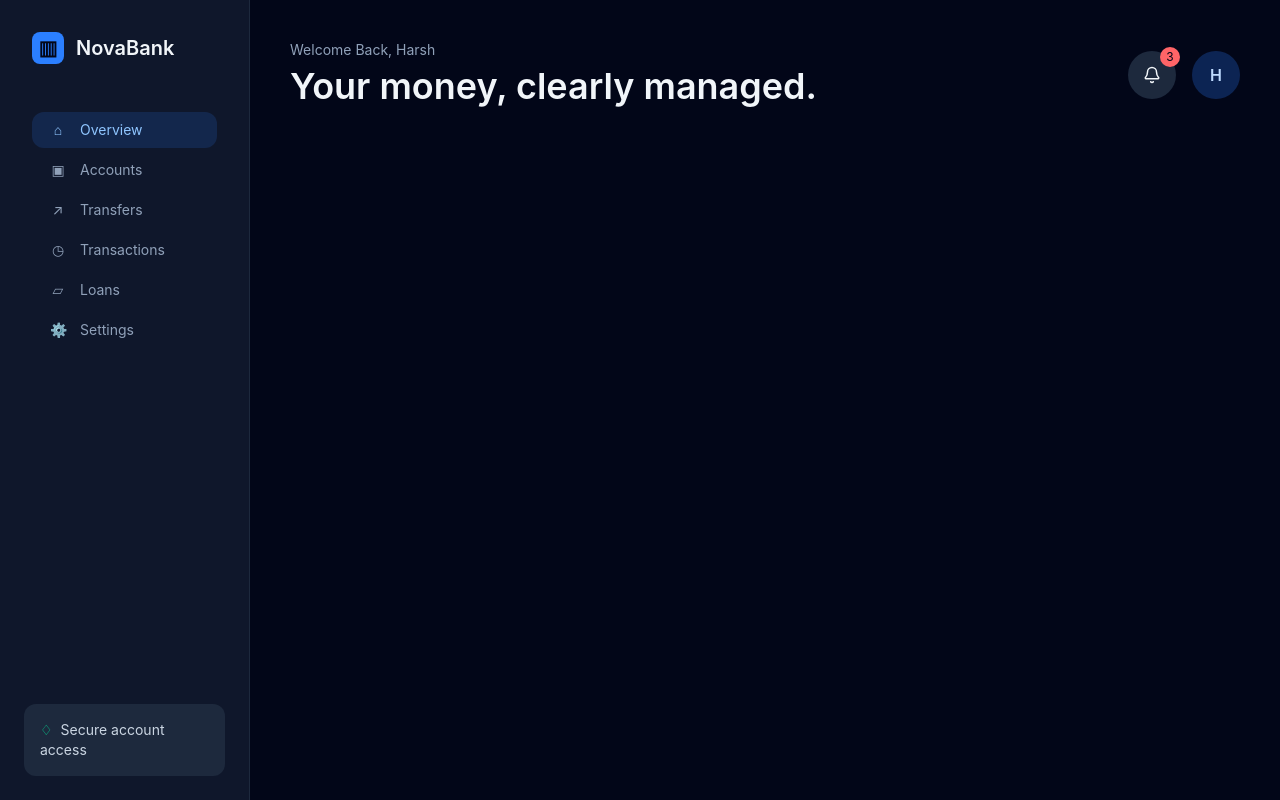
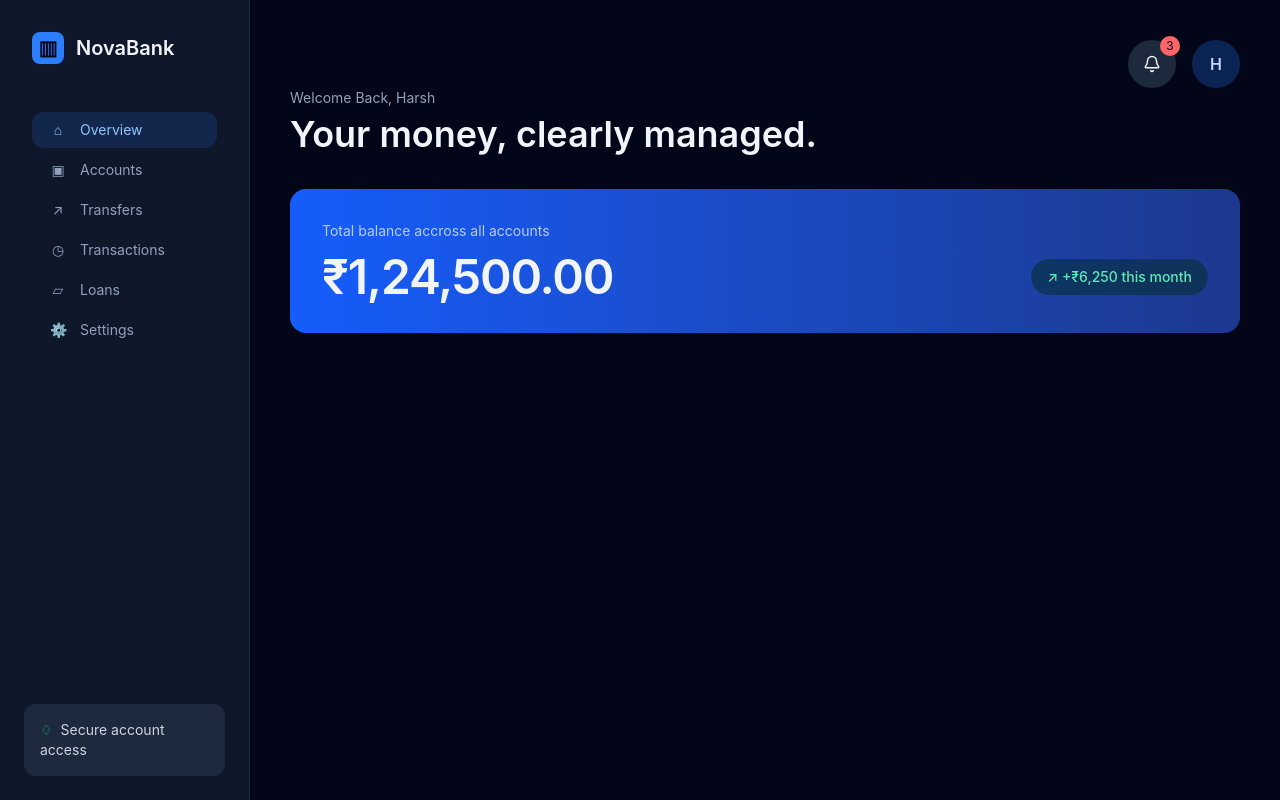
Before and after one commit to HaRsH1213/AI-Powered-Digital-Banking-Platform, a React app in the folder frontend/: page / in a window 1280 px wide. Built offline with nearby package versions, Linux system fonts and the light colour scheme; the HTML template or start-up script is replaced by a standard one.

Commit message:
Dashboard header updated and Build a  balance card

```diff
--- a/frontend/src/components/BalanceCard.jsx
+++ b/frontend/src/components/BalanceCard.jsx
@@ -1,5 +1,17 @@
 const BalanceCard = () => {
-  return <div />
+  return (
+    <section className="rounded-2xl bg-linear-to-r from-blue-600 to-blue-900  p-6 sm:p-8">
+      <p className=" text-sm text-blue-100/80">Total balance accross all accounts</p>
+
+
+      <div className=" mt-3 flex flex-wrap items-center justify-between  ">
+        <p className="text-4xl font-semibold tracking-tight sm:text-5xl">₹1,24,500.00</p>
+
+        <span className="rounded-full bg-emerald-950/50 text-sm px-4 py-2 font-medium text-emerald-300"> ↗ +₹6,250 this month </span>
+      </div>
+
+    </section>
+  )
 }
 
 export default BalanceCard
--- a/frontend/src/components/DashboardHeader.jsx
+++ b/frontend/src/components/DashboardHeader.jsx
@@ -1,34 +1,30 @@
 import { Bell } from "lucide-react";
 const DashboardHeader = ({menuOpen, setMenuOpen}) => {
   return (
-    <header className=" flex items-center mb-8 justify-between">
+    <header className=" mb-8">
+      <div className="flex items-center justify-between">
+        <div className="flex items-center gap-3">
           <button
             type="button"
             onClick={()=> setMenuOpen(prev => !prev)}
             className="px-3 py-2 border border-slate-700 rounded-lg lg:hidden "
-        aria-label="toogle-navigation">
+            aria-label="toggle-navigation">
 
 
             ☰
 
           </button>
 
+          <div className=" flex items-center gap-3 text-xl font-semibold lg:hidden">
 
-      <div>
-        <p className="text-sm text-slate-400 ">
-
-          Welcome Back, Harsh
-
-        </p>
-
-        <h1 className=" text-3xl mt-1 font-semibold sm:text-4xl leading-tight">
-
-          Your money, clearly managed.
-
-        </h1>
+            <span className="grid place-items-center h-8 w-8 rounded-lg bg-blue-500 text-slate-950">
+              ▥
+            </span>
+            NovaBank
           </div>
 
 
+        </div>
         <div className=" flex items-center ">
 
           <button className=" relative hidden h-12 w-12 rounded-full bg-slate-800  sm:flex items-center justify-center">
@@ -47,6 +43,26 @@ const DashboardHeader = ({menuOpen, setMenuOpen}) => {
 
         </div>
 
+
+      </div>
+
+
+
+      <div className="mt-5 lg:mt-0">
+        <p className="text-sm text-slate-400 ">
+
+          Welcome Back, Harsh
+
+        </p>
+
+        <h1 className=" text-3xl mt-1 font-semibold sm:text-4xl leading-tight">
+
+          Your money, clearly managed.
+
+        </h1>
+      </div>
+
+
     </header>
 
   )
--- a/frontend/src/pages/DashboardPage.jsx
+++ b/frontend/src/pages/DashboardPage.jsx
@@ -2,6 +2,7 @@ import { useState } from 'react'
 import DashboardLayout from '../components/DashboardLayout'
 import Sidebar from '../components/Sidebar'
 import DashboardHeader from '../components/DashboardHeader'
+import BalanceCard from '../components/BalanceCard'
 
 const DashboardPage = () => {
   const [navIndex, setNavIndex] = useState(0)
@@ -21,6 +22,7 @@ const DashboardPage = () => {
       <section  className='min-w-0 p-4 sm:p-6 lg:p-10'>
         {/* dashboard content will go here */}
         <DashboardHeader menuOpen = {menuOpen} setMenuOpen ={setMenuOpen} />
+        <BalanceCard/>
       </section>
     </DashboardLayout>
   )
```
Lines whose indentation alone changed are shown as unchanged.
